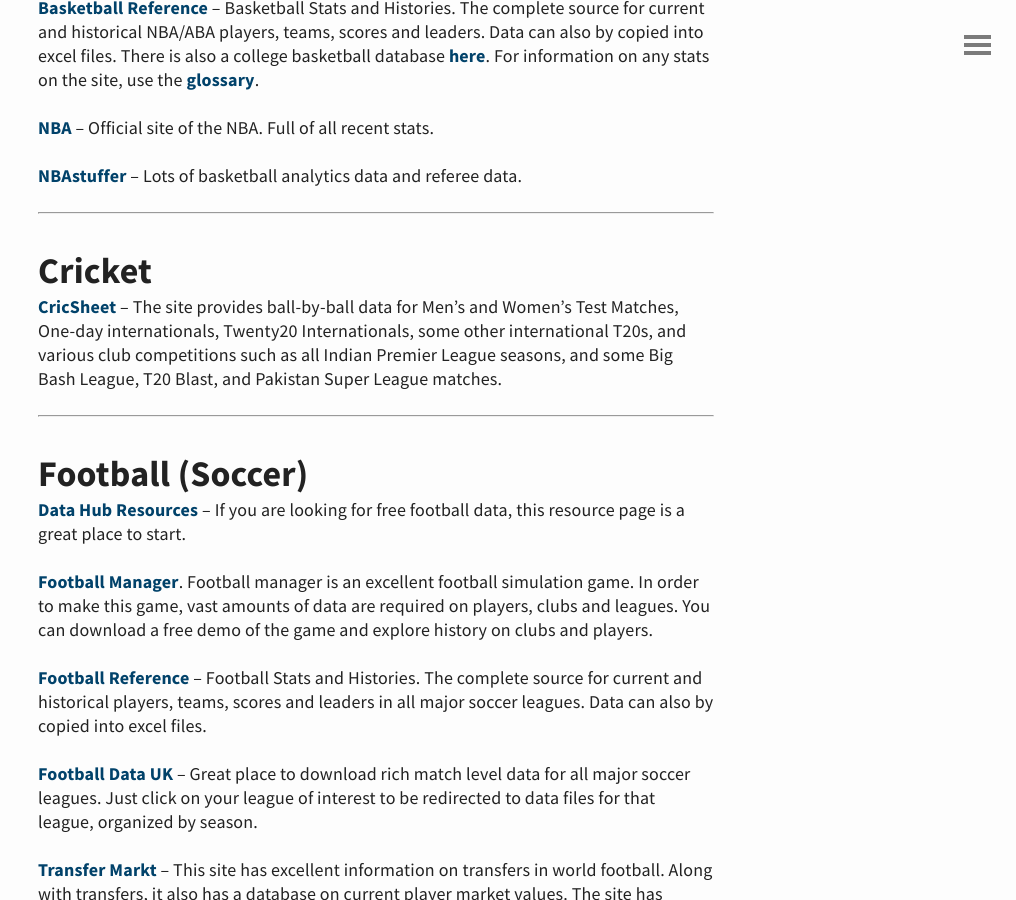
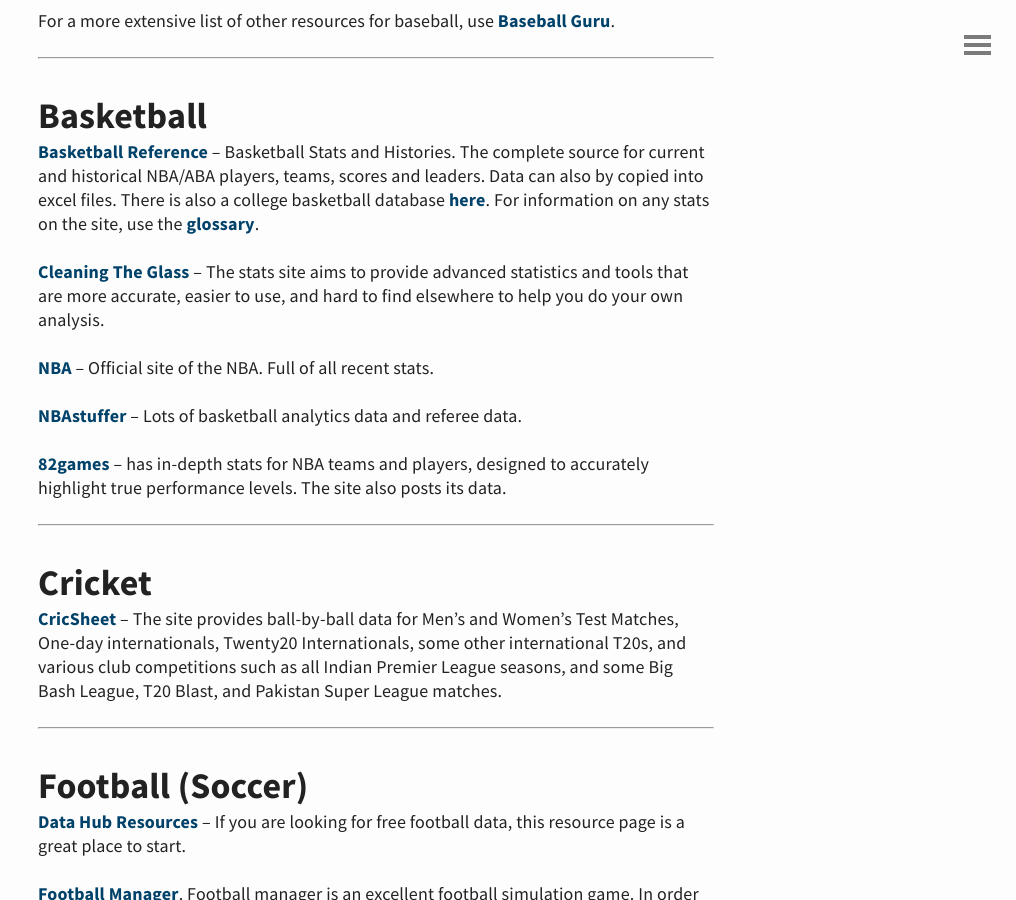
Before and after one commit to NumberHound/web, a Jekyll site: the page built from Data.md, in a window 1280 px wide and 900 px high, scrolled down 19553 px. Shown: the whole window, without its empty margins (264-1280 px from the left). Built offline with Jekyll 4.4.1, drawn with Linux system fonts in a browser that asks for light colours; some of the changed text lies outside the part shown.

Commit message:
Update Data.md

```diff
--- a/Data.md
+++ b/Data.md
@@ -27,7 +27,7 @@ Here are some great data sites which cover many topics. You never know what you
 
 [Data World Open Data](https://data.world/datasets/open-data) -- Data world also has a large collection of data which cover topics from economics to censuses to environment to energy. The main website is [here](https://www.data-planet.com/).
 
-[FiveThirtyEight](https://fivethirtyeight.com) -- FiveThirtyEight is a website which writes pieces on politics, sports, economics, culture, and health/science. Along with the site does political and sports forecasts. A nice feature of the site is they post all their data and forecast data. The data is both [here](https://data.fivethirtyeight.com) and on [Github](https://github.com/fivethirtyeight) in the data [repository](https://github.com/fivethirtyeight/data).
+[FiveThirtyEight](https://fivethirtyeight.com) -- FiveThirtyEight is a website which writes pieces on politics, sports, economics, culture, and health/science. Along with the site does political and sports forecasts. A nice feature of the site is they post all their data and forecast data. The data is both [here](https://data.fivethirtyeight.com) and on [Github](https://github.com/fivethirtyeight) in the data [repository](https://github.com/fivethirtyeight/data). Also, [ESPN](https://www.espn.com) (FIveThirtyEight's owner) produces a wide range of stats available.
 
 [Github](https://github.com/collections/open-data) -- Github is a software building community which also has some data sets shared by users.
 
@@ -63,6 +63,8 @@ A quick google search can be done to see if your municipality, state/province or
 [Socrata](https://opendata.socrata.com) -- Socrata has an open data store which cover a wide range of topics.
 
 [SportsData](https://sportsdata.io) -- Real time and historical sports data. To see what is available use the [Data Dictionary](https://sportsdata.io/developers/data-dictionary/nfl)
+
+[statmuse](https://www.statmuse.com) -- StatMuse, an artificial intelligence company, is the leader in search for sports information, stories and trivia. Coverage includes stats, scores, schedules, standings, fantasy, bios, recaps and more — from live games all the way back to the inaugural seasons — for the NBA, NFL, MLB and NHL.
 
 [Tableau Public Sample Data](https://public.tableau.com/en-us/s/resources) -- has some great sample data sets to work with, as well as Web data connectors. These web connectors allow you to do things like analyze your own social media data.
 
@@ -473,9 +475,13 @@ For a more extensive list of other resources for baseball, use [Baseball Guru](h
 
 [Basketball Reference](https://www.basketball-reference.com) -- Basketball Stats and Histories. The complete source for current and historical NBA/ABA players, teams, scores and leaders. Data can also by copied into excel files. There is also a college basketball database [here](https://www.sports-reference.com/cbb/). For information on any stats on the site, use the [glossary](https://www.basketball-reference.com/about/glossary.html).
 
+[Cleaning The Glass](https://cleaningtheglass.com) -- The stats site aims to provide advanced statistics and tools that are more accurate, easier to use, and hard to find elsewhere to help you do your own analysis.
+
 [NBA](https://ca.nba.com/?gr=www) -- Official site of the NBA. Full of all recent stats.
 
 [NBAstuffer](https://www.nbastuffer.com) -- Lots of basketball analytics data and referee data.
+
+[82games](http://www.82games.com/index.htm) -- has in-depth stats for NBA teams and players, designed to accurately highlight true performance levels. The site also posts its data.
 
 ---
 
@@ -535,6 +541,8 @@ For a more extensive list of other resources for baseball, use [Baseball Guru](h
 
 [NHL Trade Tracker](http://www.nhltradetracker.com) -- Every trade that has ever happened in the NHL. Trying to figure out who went where, and when? This is the place to go.
 
+[PuckIQ](http://www.puckiq.com) -- uses analytics to rank NHL players and shares their analytics data.
+
 [Puckpedia](https://puckpedia.com) -- Similar to CapFriendly, this is another site focused on the business side of hockey -- finances and transactions.
 
 [The Unofficial Uniform Database](http://www.nhluniforms.com) -- Curious what a teams uniform looked like in a given season? This is the place to go.
```
